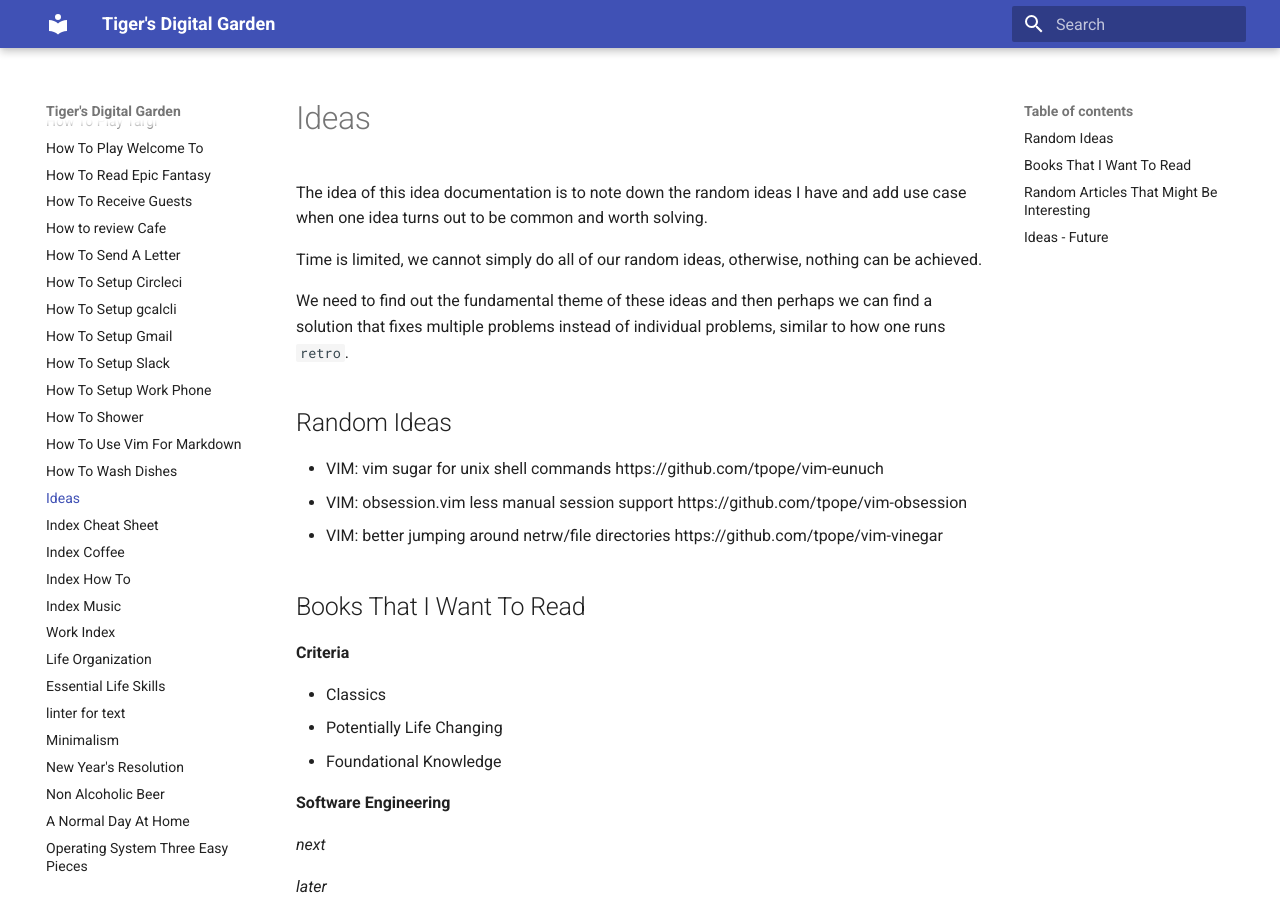
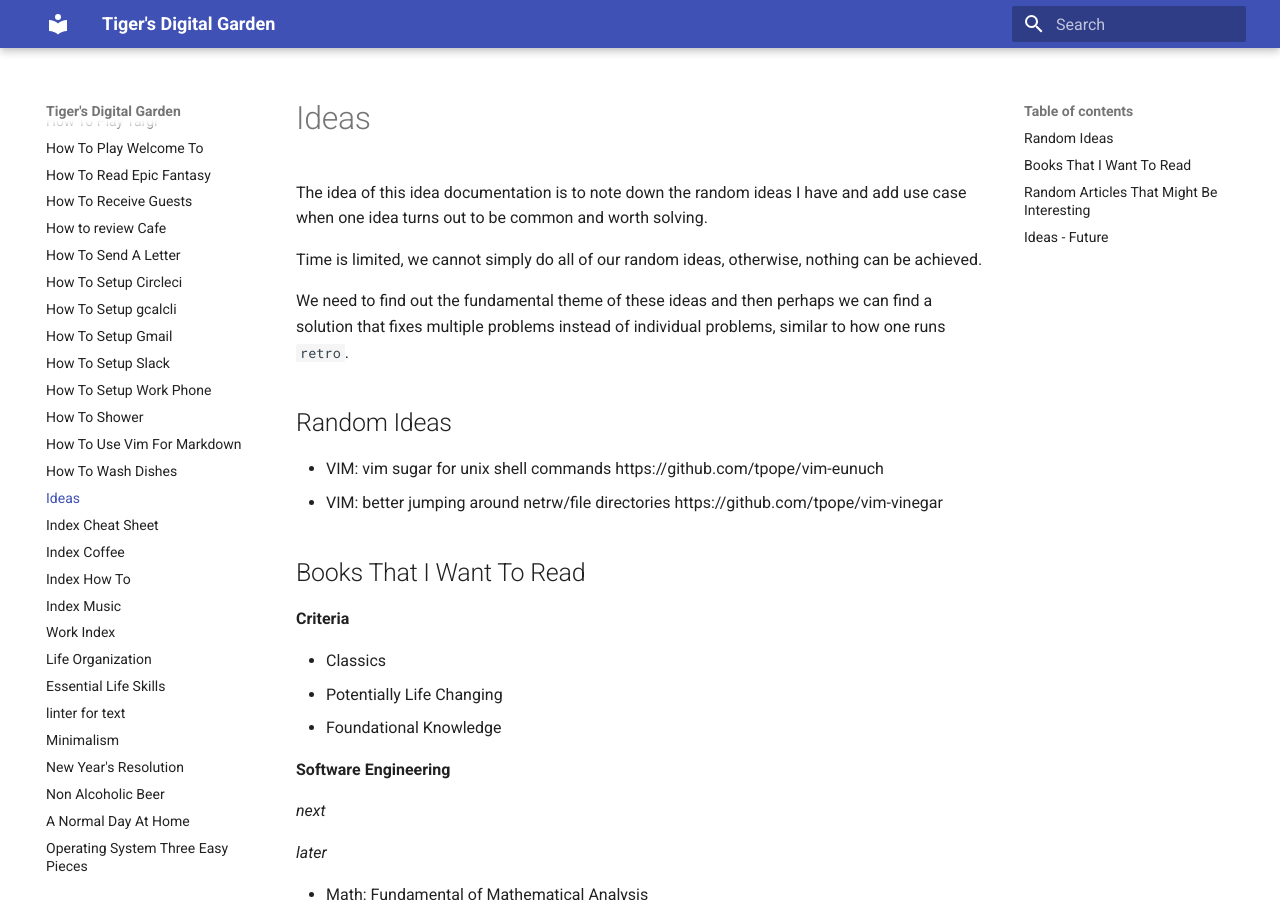
Before and after one commit to ynotstartups/notes, an MkDocs documentation site: the page built from notes/ideas.md, in a window 1280 px wide and 900 px high. Built offline with MkDocs 1.6.1 and Material for MkDocs 9.7.7, drawn with Linux system fonts in a browser that asks for light colours.

Commit message:
update ideas

```diff
--- a/notes/ideas.md
+++ b/notes/ideas.md
@@ -9,7 +9,6 @@
 ## Random Ideas
 
 - VIM: vim sugar for unix shell commands https://github.com/tpope/vim-eunuch
-- VIM: obsession.vim less manual session support https://github.com/tpope/vim-obsession
 - VIM: better jumping around netrw/file directories https://github.com/tpope/vim-vinegar
 
 ## Books That I Want To Read
@@ -63,11 +62,10 @@
 
 _next_
 
+_later_
+
 - Quiet: The Power of Introverts in a World That Can't Stop Talking
   - To understand myself
-
-_later_
-
 - Thinking, Fast and Slow
   - To understand my mind
 - Guns, Germs, and Steel: The Fates of Human Societies
```
